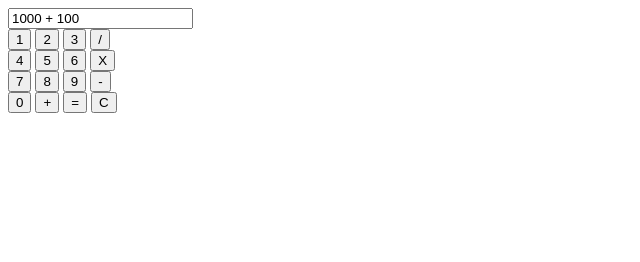
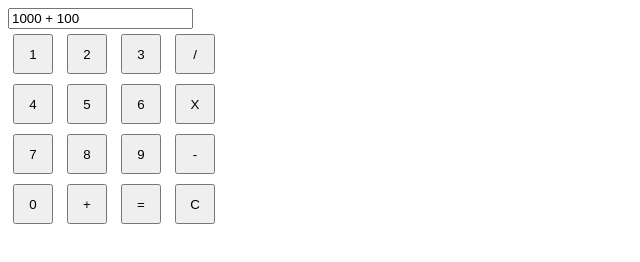
Before and after one commit to Accany1/calculator, a plain HTML site: page index.html in a window 1280 px wide. Shown: the whole page, without its empty margins (0-640 px from the left). Drawn offline with Linux system fonts and the light colour scheme.

Commit message:
added styling to buttons

```diff
--- a/index.html
+++ b/index.html
@@ -1,6 +1,7 @@
 <!DOCTYPE html>
 <html lang="en">
 <head>
+    <link rel="stylesheet" type="text/css" href="styles.css">
     <meta charset="UTF-8">
     <meta name="viewport" content="width=device-width, initial-scale=1.0">
     <title>Document</title>
--- /dev/null
+++ b/styles.css
@@ -0,0 +1,6 @@
+.calcbutton {
+    height: 40px;
+    width: 40px;
+    padding: 10px;
+    margin: 5px;
+}
```
